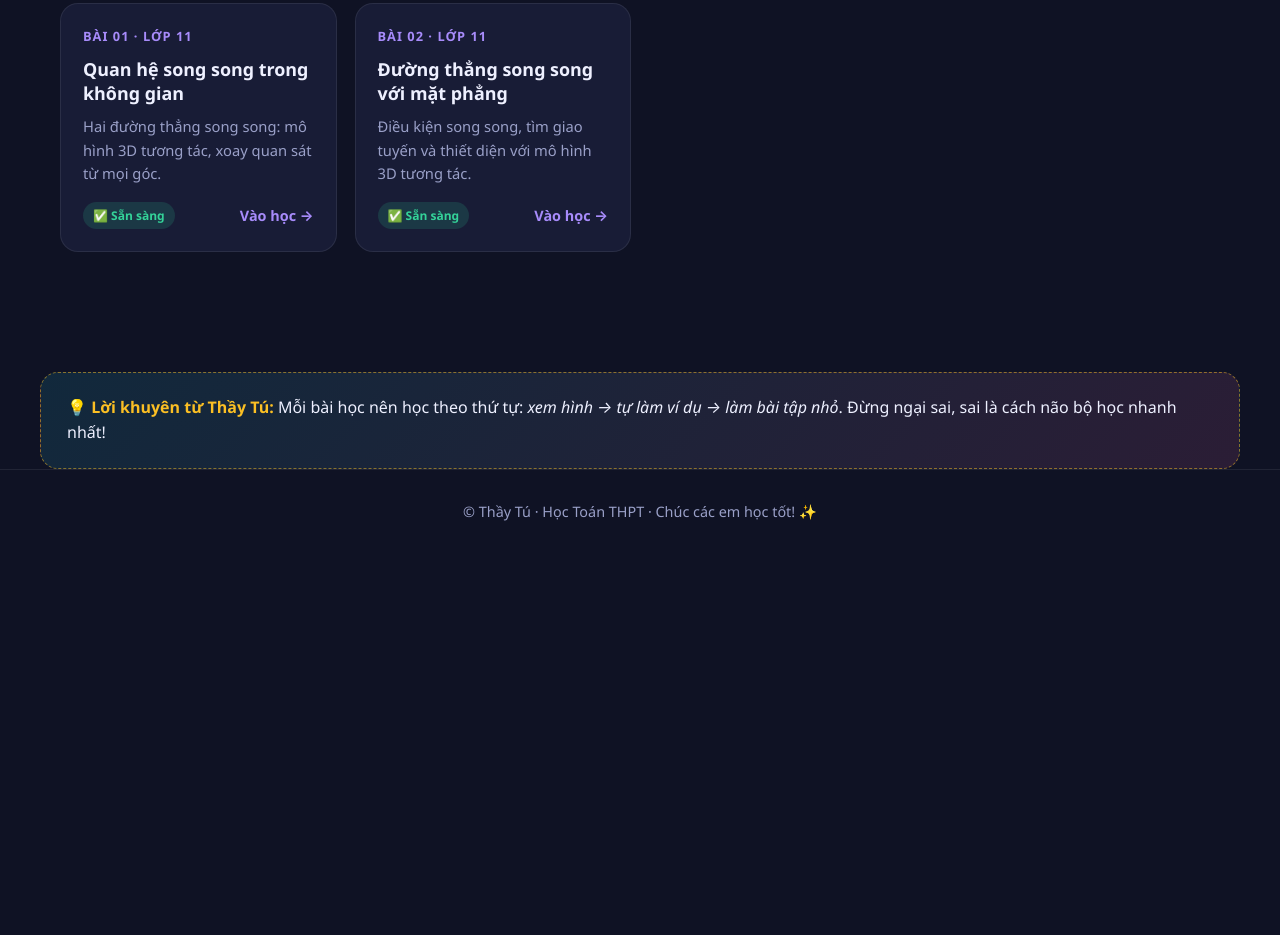
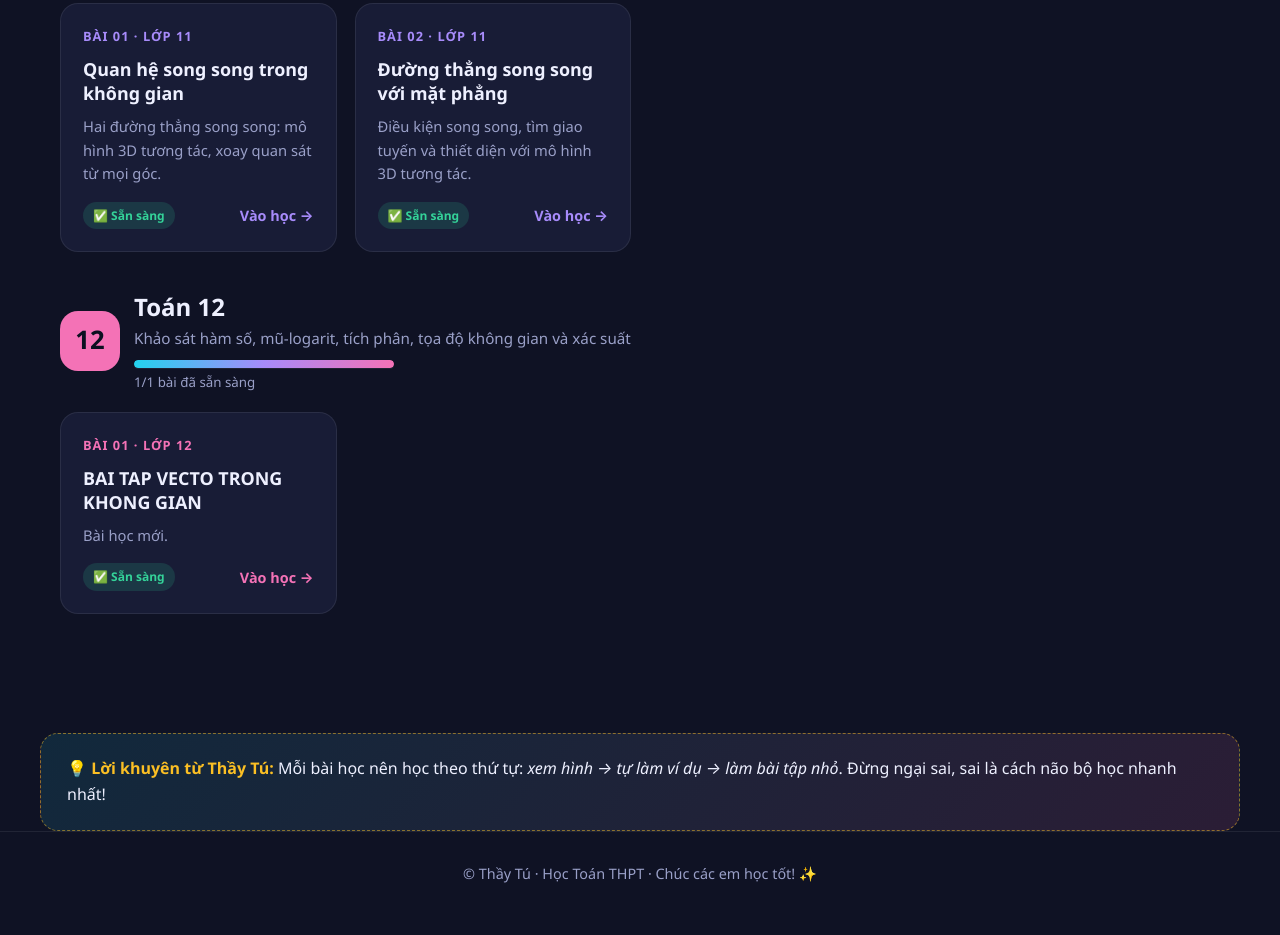
Before and after one commit to ttatuc3macdinhchigli-eng/hoctoancungthaytu, a plain HTML site: page index.html in a window 1280 px wide. Shown: the part 1261-2196 px from the top of the page. Before the commit the page ends 1834 px from the top, so only its background shows below. Drawn offline with nearby package versions, Linux system fonts and the light colour scheme.

Commit message:
Update index.html

```diff
--- a/index.html
+++ b/index.html
@@ -373,6 +373,7 @@ const GRADES = [
     g: "12", id: "lop12", title: "Toán 12", color: "var(--c12)", hex: "#f472b6",
     desc: "Khảo sát hàm số, mũ-logarit, tích phân, tọa độ không gian và xác suất",
     lessons: [
+            { t: "BAI TAP VECTO TRONG KHONG GIAN", d: "Bài học mới.", href: "12_BAI_TAP_VECTO_TRONG_KHONG_GIAN", status: "ready" },
     ]
   }
 ];
```
